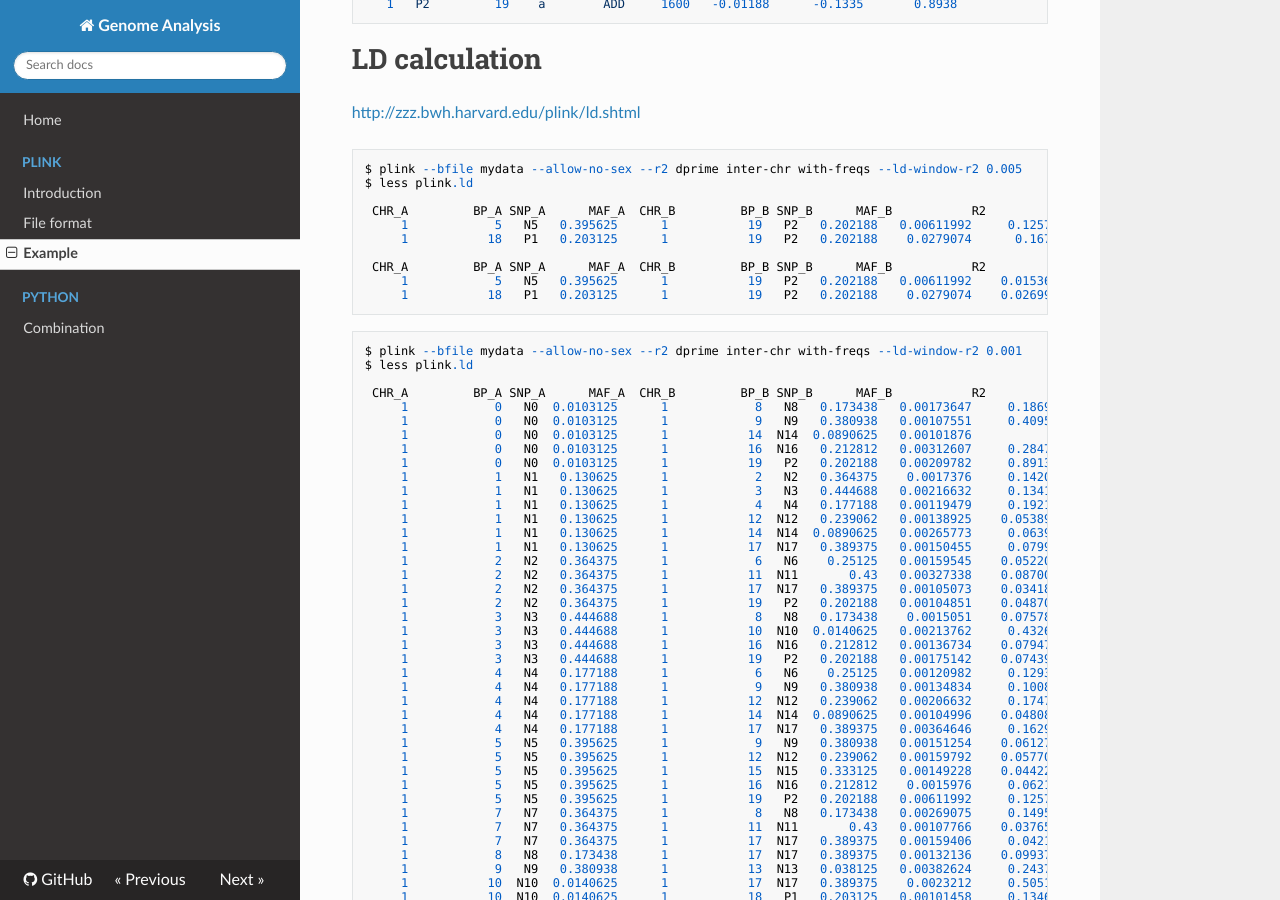
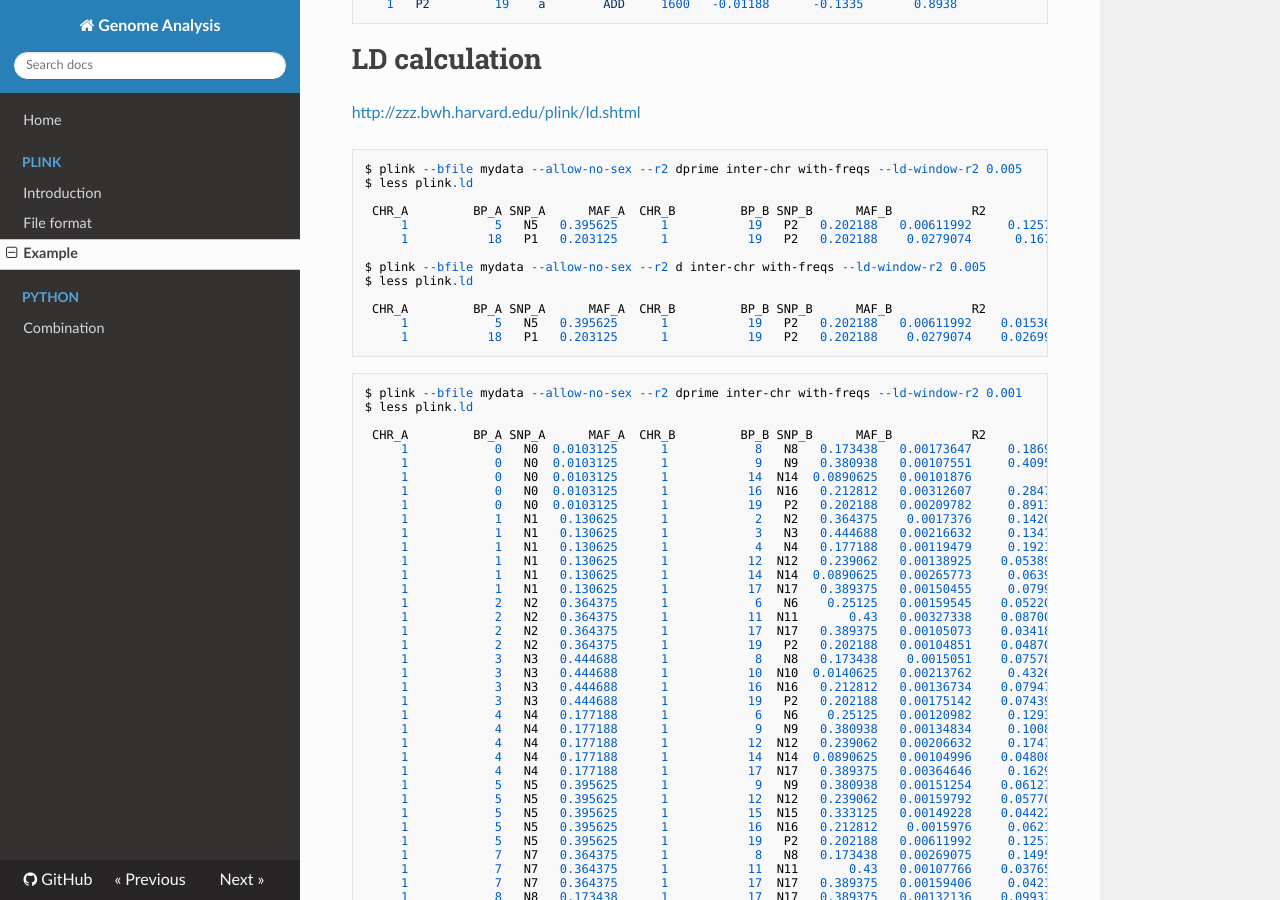
Before and after one commit to WonyoungCho/plink, an MkDocs documentation site: the page built from docs/plink_ex.md, in a window 1280 px wide and 900 px high, scrolled down 1302 px. Built offline with MkDocs 1.6.1, drawn with Linux system fonts in a browser that asks for light colours; nearby versions of some CDN libraries; old or Windows-style settings are respelled for this version of MkDocs.

Commit message:
Update plink_ex.md

```diff
--- a/docs/plink_ex.md
+++ b/docs/plink_ex.md
@@ -91,6 +91,9 @@ $ less plink.ld
  CHR_A         BP_A SNP_A      MAF_A  CHR_B         BP_B SNP_B      MAF_B           R2           DP
      1            5   N5   0.395625      1           19   P2   0.202188   0.00611992     0.125729
      1           18   P1   0.203125      1           19   P2   0.202188    0.0279074      0.16754
+
+$ plink --bfile mydata --allow-no-sex --r2 d inter-chr with-freqs --ld-window-r2 0.005
+$ less plink.ld
 
  CHR_A         BP_A SNP_A      MAF_A  CHR_B         BP_B SNP_B      MAF_B           R2            D
      1            5   N5   0.395625      1           19   P2   0.202188   0.00611992    0.0153637
```
